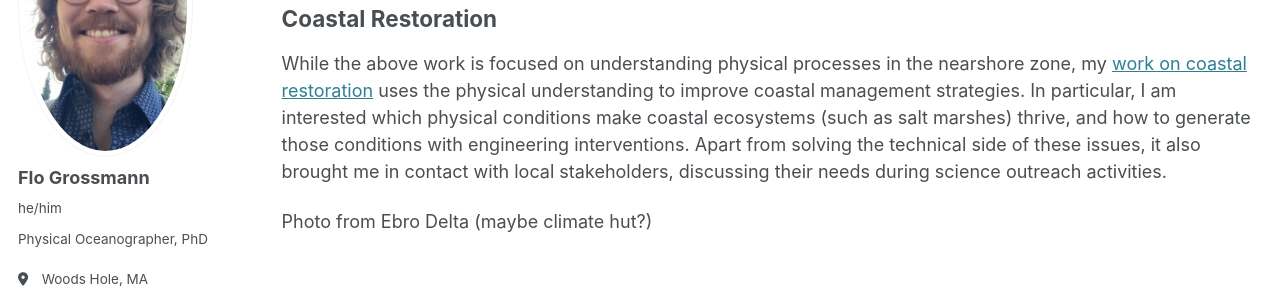
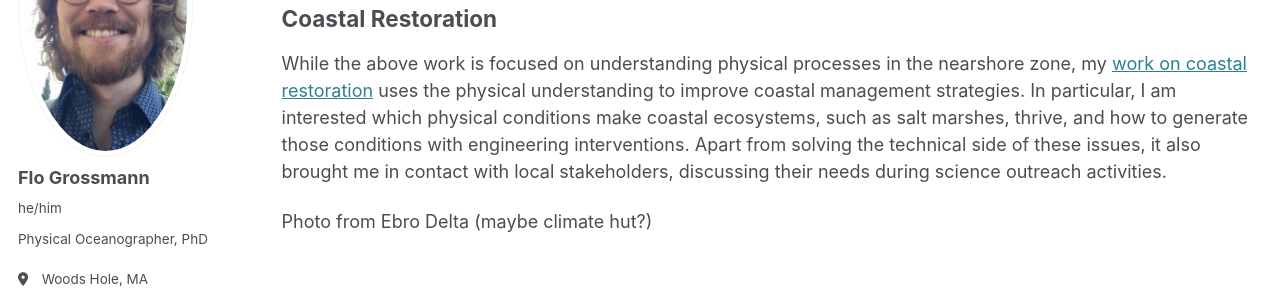
Before and after one commit to FlorianGrossmann/FlorianGrossmann.github.io, a Jekyll site: the page built from _pages/research.md, in a window 1280 px wide and 900 px high, scrolled down 818 px. Shown: the part 251-548 px from the top of the window. Built offline with Jekyll 4.4.1, drawn with Linux system fonts in a browser that asks for light colours.

```diff
--- a/_pages/research.md
+++ b/_pages/research.md
@@ -26,6 +26,6 @@ Radar Figure Ameland
 
 Coastal Restoration
 ------
-While the above work is focused on understanding physical processes in the nearshore zone, my [work on coastal restoration](https://rest-coast.eu/) uses the physical understanding to improve coastal management strategies. In particular, I am interested which physical conditions make coastal ecosystems (such as salt marshes) thrive, and how to generate those conditions with engineering interventions. Apart from solving the technical side of these issues, it also brought me in contact with local stakeholders, discussing their needs during science outreach activities.
+While the above work is focused on understanding physical processes in the nearshore zone, my [work on coastal restoration](https://rest-coast.eu/) uses the physical understanding to improve coastal management strategies. In particular, I am interested which physical conditions make coastal ecosystems, such as salt marshes, thrive, and how to generate those conditions with engineering interventions. Apart from solving the technical side of these issues, it also brought me in contact with local stakeholders, discussing their needs during science outreach activities.
 
 Photo from Ebro Delta (maybe climate hut?)
```
